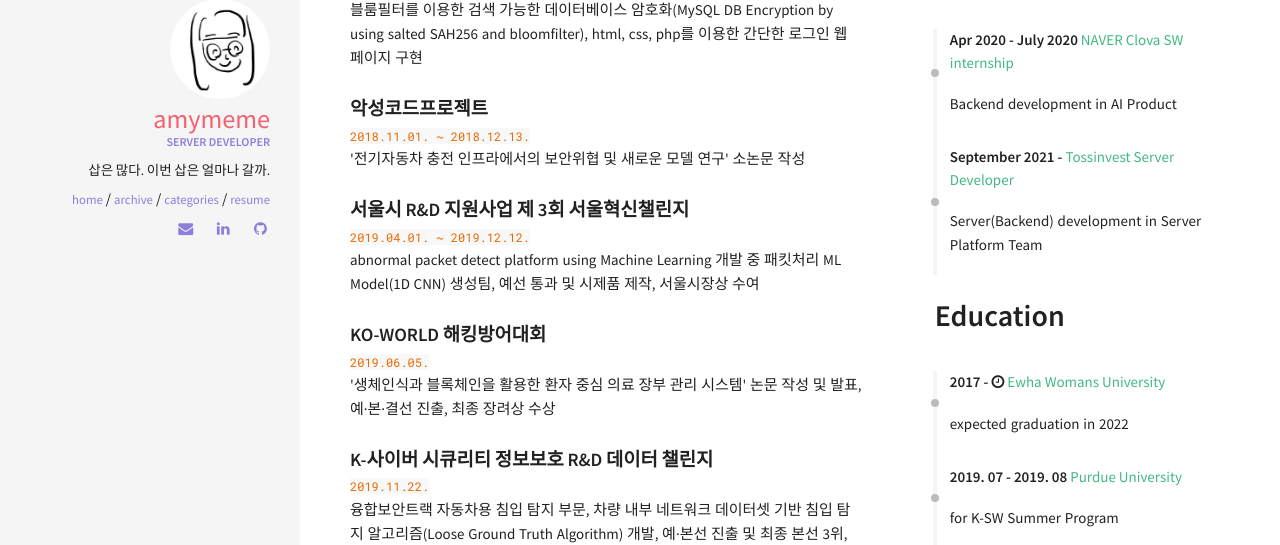
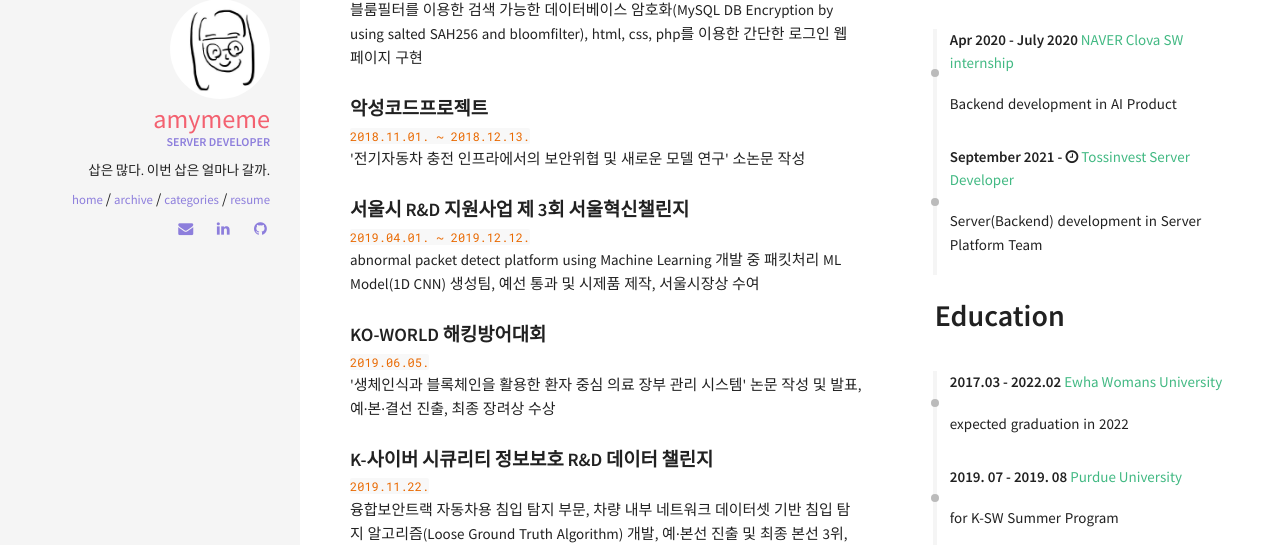
Before and after one commit to AMYMEME/AMYMEME.github.io, a Jekyll site: the page built from resume.html, in a window 1280 px wide and 1293 px high. Shown: the part 487-1032 px from the top of the window. Built offline with Jekyll 4.4.1, drawn with Linux system fonts in a browser that asks for light colours; nearby versions of some CDN libraries.

Commit message:
feat: update carrer, education

```diff
--- a/_data/index/careers.yml
+++ b/_data/index/careers.yml
@@ -8,5 +8,5 @@
 
 - name: Tossinvest Server Developer
   link: https://www.tossinvest.com/
-  date: September 2021 -
+  date: September 2021 - <i class="fa fa-clock-o" aria-hidden="true" title="Until Now"></i>
   role: Server(Backend) development in Server Platform Team
--- a/_data/index/education.yml
+++ b/_data/index/education.yml
@@ -1,6 +1,6 @@
 - name: Ewha Womans University
   link: http://www.ewha.ac.kr/
-  date: 2017 - <i class="fa fa-clock-o" aria-hidden="true" title="Until Now"></i>
+  date: 2017.03 - 2022.02
   descr: expected graduation in 2022
 
 - name: Purdue University
```
